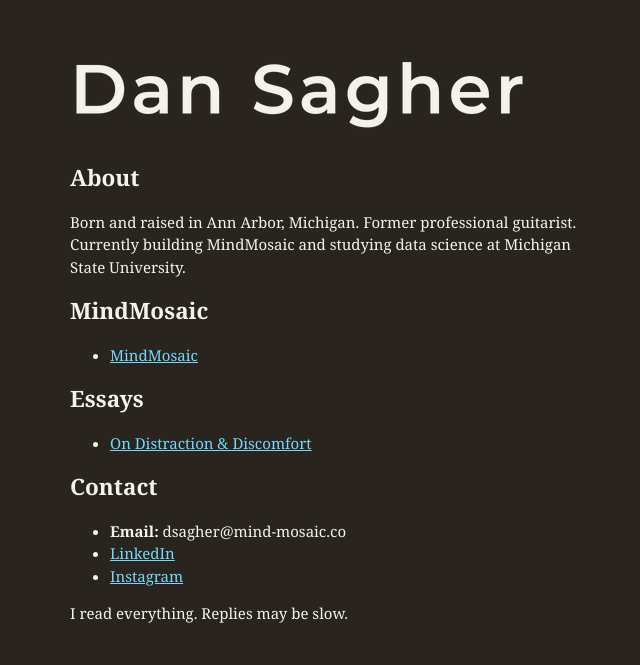
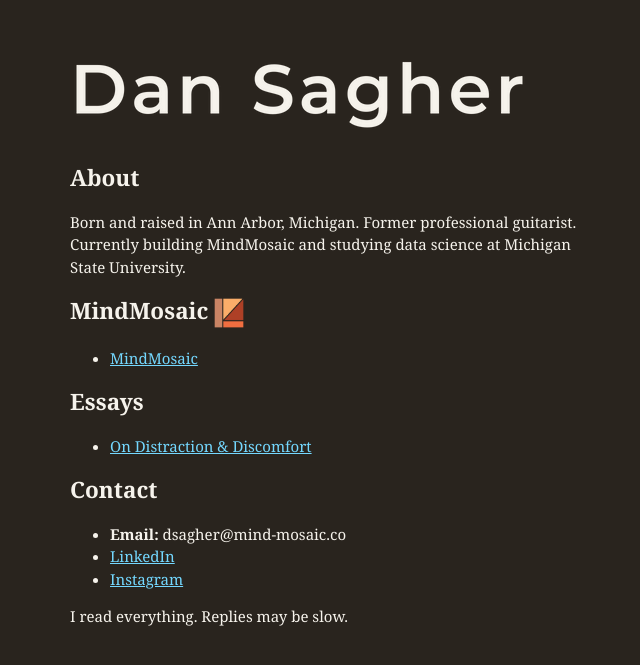
Before and after one commit to dsagher/myblog, a Jekyll site: the page built from index.markdown, in a window 1280 px wide. Shown: the top 665 px of the page, without its empty margins (30-670 px from the left). Built offline with Jekyll 4.4.1, drawn with Linux system fonts in a browser that asks for light colours.

Commit message:
Add logo

```diff
--- a/index.markdown
+++ b/index.markdown
@@ -7,7 +7,7 @@ title: Dan Sagher
 ## About
 Born and raised in Ann Arbor, Michigan. Former professional guitarist. Currently building MindMosaic and studying data science at Michigan State University.
 
-## MindMosaic
+## MindMosaic <img src="{{ site.baseurl }}/assets/images/logo.png" alt="MindMosaic Logo" style="width: 30px; height: 30px; vertical-align: middle;" />
 
 - [MindMosaic](https://www.mind-mosaic.co/)
 
```
Also changed, not shown: assets/images/logo.png (added).
